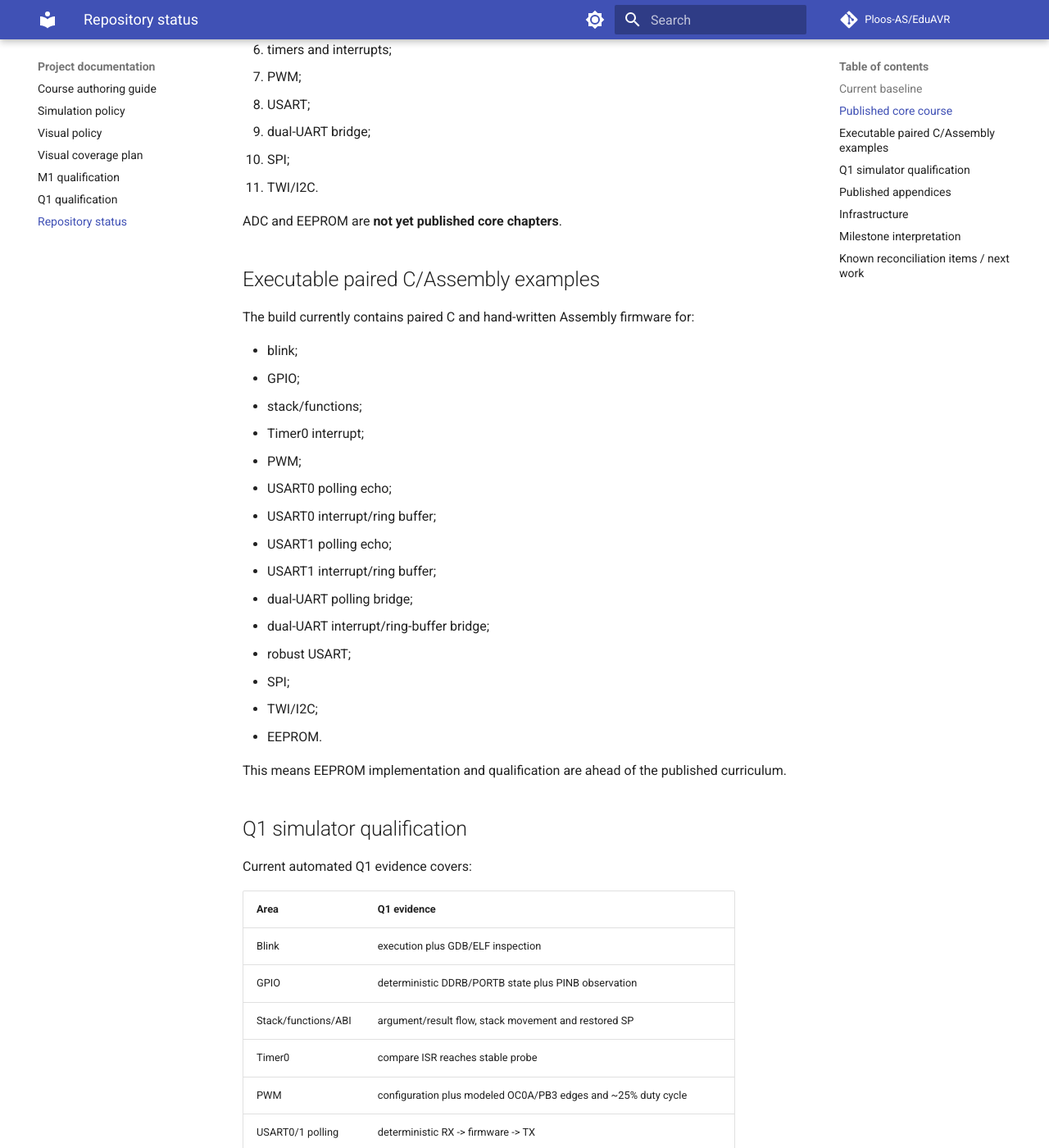
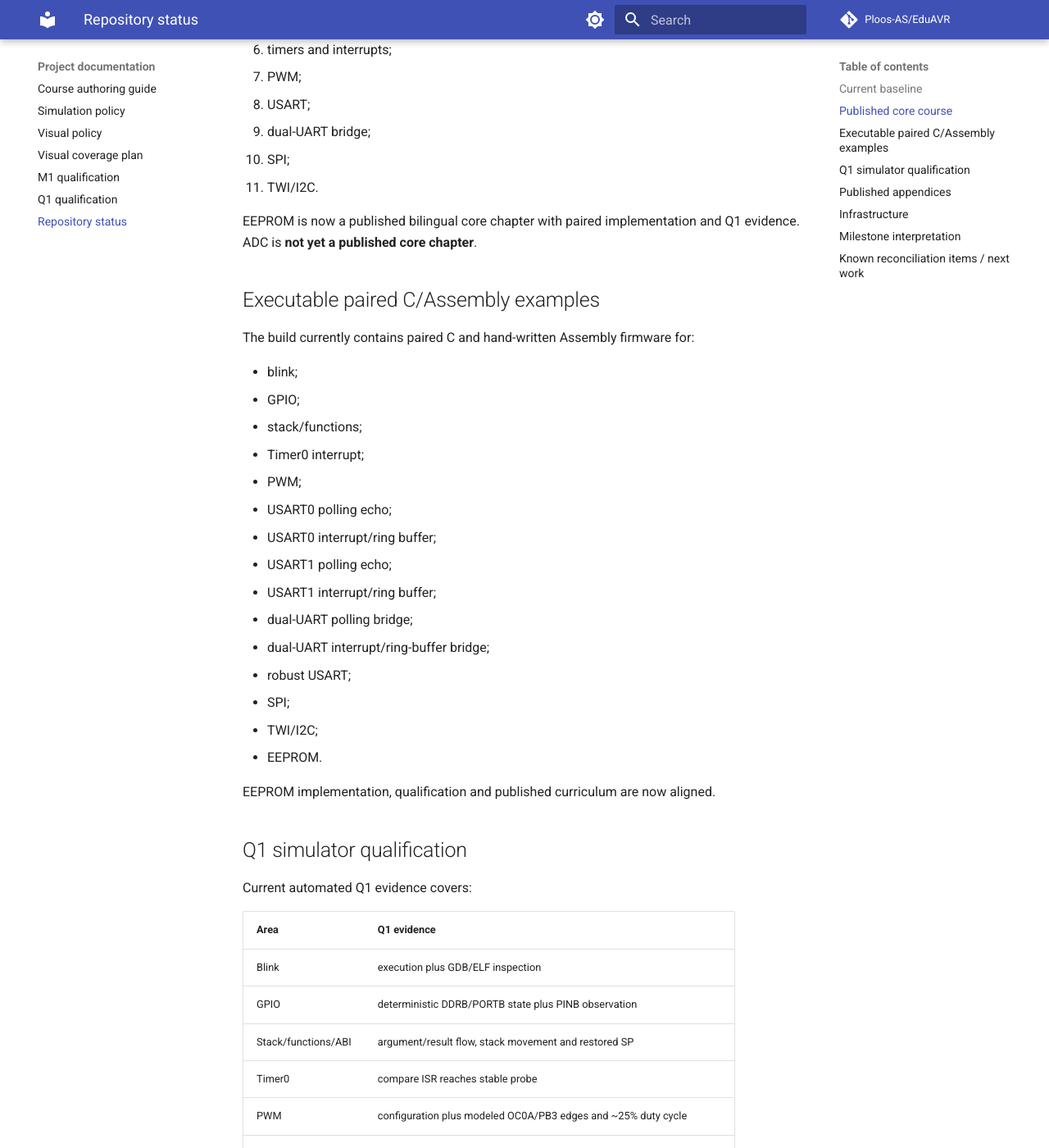
Before and after one commit to Ploos-AS/EduAVR, an MkDocs documentation site: the page built from docs/STATUS.md, in a window 1280 px wide and 1400 px high, scrolled down 941 px. Shown: the whole window at 82% size. Built offline with MkDocs 1.6.1 and Material for MkDocs 9.7.7, drawn with Linux system fonts in a browser that asks for light colours; comment, search, counter and statistics services are not loaded; some of the changed text lies outside the part shown.

Commit message:
docs: reconcile status after EEPROM lesson

```diff
--- a/docs/STATUS.md
+++ b/docs/STATUS.md
@@ -28,7 +28,7 @@ The published navigation currently contains eleven core chapters in each languag
 10. SPI;
 11. TWI/I2C.
 
-ADC and EEPROM are **not yet published core chapters**.
+EEPROM is now a published bilingual core chapter with paired implementation and Q1 evidence. ADC is **not yet a published core chapter**.
 
 ## Executable paired C/Assembly examples
 
@@ -50,7 +50,7 @@ The build currently contains paired C and hand-written Assembly firmware for:
 - TWI/I2C;
 - EEPROM.
 
-This means EEPROM implementation and qualification are ahead of the published curriculum.
+EEPROM implementation, qualification and published curriculum are now aligned.
 
 ## Q1 simulator qualification
 
```
Also changed, not shown: other parts of docs/STATUS.md (+5 -6 lines).
